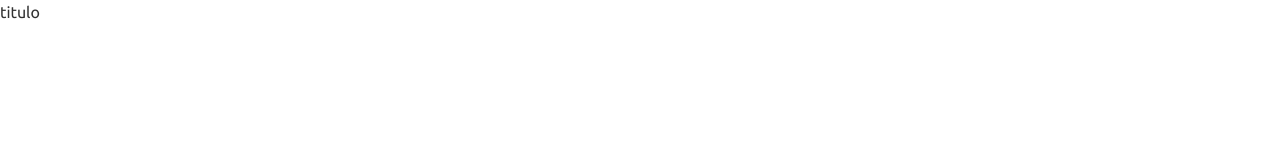
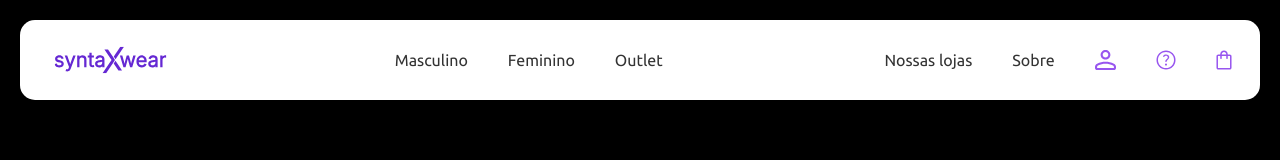
Before and after one commit to Fernanda-NogueiraDA/Projeto-ecommerceHTML-CSS, a plain HTML site: page index.html in a window 1280 px wide. Drawn offline with Linux system fonts and the light colour scheme.

Commit message:
feat:adiciona header com estilização para desktop

```diff
--- a/css/base.css
+++ b/css/base.css
@@ -4,4 +4,5 @@ body{
     font-family: var(--font-principal);
     background-color: #ffffff;
     color:#333333;
+    background-color: #000000;
 }
--- a/css/components/header.css
+++ b/css/components/header.css
@@ -1 +1,47 @@
 /* header.css */
+.header{
+    position: fixed;
+    top: 20px;
+    left: 50%;
+    transform: translate(-50%);
+    width: calc(100% - 40px);
+    border-radius:15px;
+    z-index:999;
+    display: flex;
+    justify-content: space-between;
+    align-items: center;
+    padding: 20px 28px;
+    background-color:#ffffff;
+
+}
+
+.logo img{
+    height:40px
+}
+
+.nav-center ul{
+    display: flex;
+    gap: 2.5rem;
+}
+
+.nav-center a,
+.nav-rigth a{
+    font: size 1.25rem;
+}
+
+.nav-center a:hover,
+.nav-right a:hover{
+    color: #7c3aed;
+}
+.nav-right ul{
+    display: flex;
+    gap: 2.5rem;
+    align-items: center;
+}
+
+.nav-right img{
+    height: 20px;
+}
+.nav-right a:hover{
+    opacity: 0.7;
+}
--- a/css/reset.css
+++ b/css/reset.css
@@ -40,7 +40,7 @@ ul, ol {
 /* Remove underline padrão de links */
 a {
   color: inherit;
-  text-decoration: inherit;
+  text-decoration: none;
 }
 
 /* Remove estilos padrão de botões */
--- a/index.html
+++ b/index.html
@@ -8,11 +8,42 @@
 		<link rel="stylesheet" href="./css/variables.css" />
 		<link rel="stylesheet" href="./css/base.css" />
 		<link rel="stylesheet" href="./css/layout.css" />
+		<link rel="stylesheet" href="./css/components/header.css" />
 	</head>
 	<body>
-		titulo
-		<header class="site-header">
-			<!-- Logo e navegação -->
+
+		<header class="header">
+			<h1 class="logo">
+				<a href="/" title="SyntaxWear - Tênis e Sneakers Oline">
+					<img src="./images/logo/logo.svg" alt="SyntaxWear - Tênis e Sneakers Oline">
+				</a>
+			</h1>
+			<nav class="nav-center" arial-label="Categorias Principais">
+			<ul>
+				<li><a href="#">Masculino</a></li>
+				<li><a href="#">Feminino</a></li>
+				<li><a href="#">Outlet</a></li>
+			</ul>
+		</nav>
+
+		</nav>
+		<nav class ="nav-right" arial-label="Acesso rápido">
+			<ul>
+				<li><a href="#">Nossas lojas</a></li>
+				<li><a href="#">Sobre</a></li>
+				<li>
+					<a href="#" arial-label="Minha conta"><img src="./images/icons/user.svg" alt="Minha conta">
+				</a>
+				</li>
+				<li>
+					<a href="#" arial-label="Ajuda"><img src="./images/icons/help.svg" alt="Ajuda" >
+				</a>
+				</li>
+				<li>
+					<a href="#" arial-label="Carrinho"><img src="./images/icons/bag.svg" alt="Carrinho" >
+				</a>
+				</li>
+			</ul>
 		</header>
 
 		<main>
```
Also changed, not shown: images/icons/bag.svg (added), images/icons/help.svg (added), images/icons/user.svg (added), images/logo/logo.svg (added).
